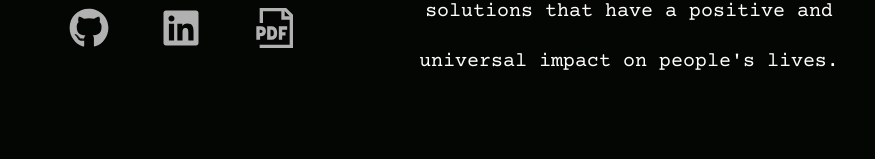
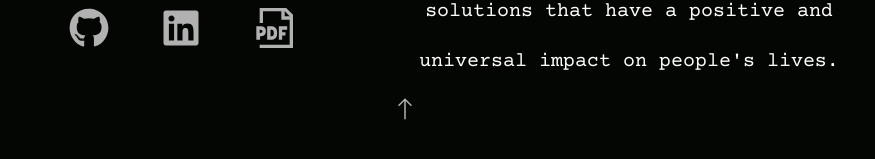
Before and after one commit to biancashiromoto/biancashiromoto.github.io, a Next.js app: page / in a window 1280 px wide. Shown: the part 593-752 px from the top of the page, without its empty margins (235-1110 px from the left). Built offline with nearby package versions, Linux system fonts and the light colour scheme.

Commit message:
feat: add ButtonScrollToTop component to HomePage for improved navigation

```diff
--- a/app/page.tsx
+++ b/app/page.tsx
@@ -3,12 +3,14 @@
 import styles from "@/app/styles/pages/home.module.scss";
 import AboutMe from "./components/about-me/about-me";
 import Intro from "./components/intro/intro";
+import ButtonScrollToTop from "./components/button-scroll-to-top/button-scroll-to-top";
 
 function HomePage() {
 	return (
 		<div className={styles.home} id="home-start">
 			<Intro />
 			<AboutMe />
+			<ButtonScrollToTop />
 		</div>
 	);
 }
```
